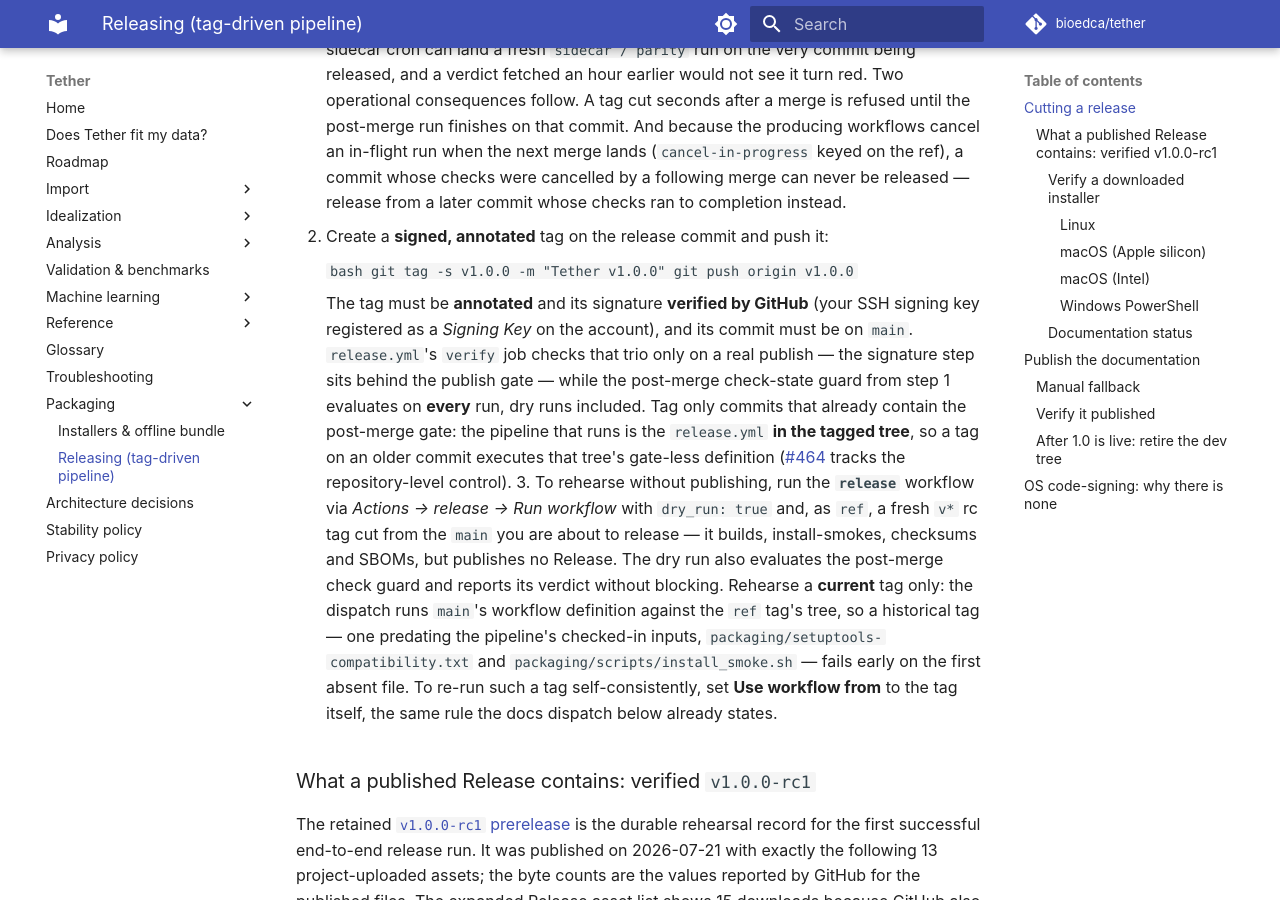
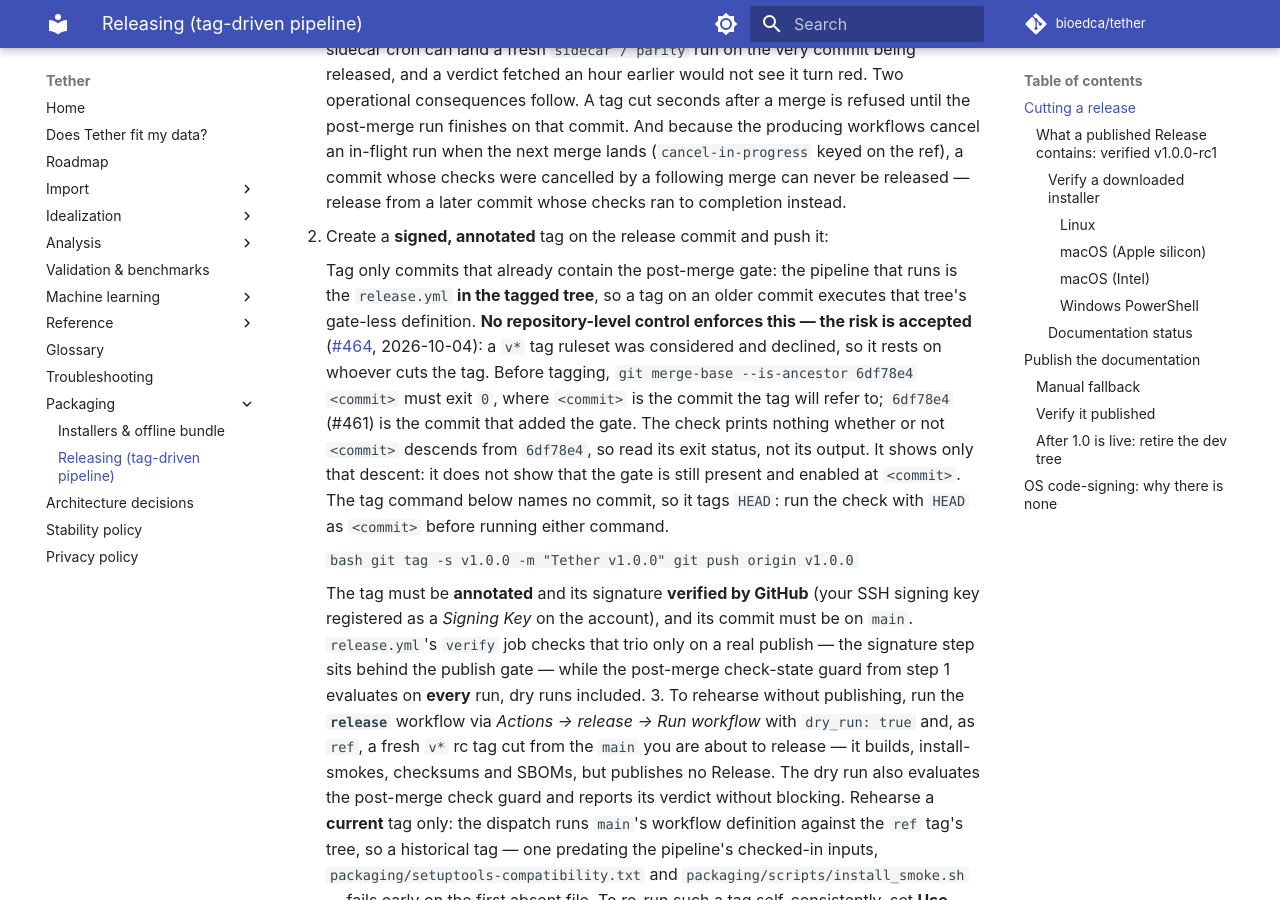
Before and after one commit to bioedca/tether, an MkDocs documentation site: the page built from docs/release.md, in a window 1280 px wide and 900 px high, scrolled down 1008 px. Built offline with MkDocs 1.6.1 and Material for MkDocs 9.7.7, drawn with Linux system fonts in a browser that asks for light colours; comment, search, counter and statistics services are not loaded; the version menu is left out.

Commit message:
docs(release): record the accepted pre-gate tag risk (#464) (#477)
* docs(release): record the accepted pre-gate tag risk (#464)

The maintainer accepted the risk rather than adding a v* tag ruleset
(2026-10-04). docs/release.md step 2 now says no repository-level
control enforces 'tag only commits that contain the post-merge gate',
and gives the check a release cutter runs instead:
git merge-base --is-ancestor 6df78e4 <commit> (6df78e4 is #461, which
added the gate) -- exit 0 on main, exit 1 on the gate's parent.

Refs #464

* docs(release): put the pre-gate check before the tag commands (#464)

Step 2 gave the ancestry check after the block that creates and pushes
the tag, so a cutter reading top to bottom pushed — and started the
gate-less pipeline — before reaching it. The condition, the risk
acceptance and the check now come before the commands. '<commit>' is
kept as the maintainer recorded it, defined as the commit the tag will
refer to and bound to HEAD for the command shown, and the page says to
read the exit status, since a failing check prints nothing.

* docs(release): say the ancestry check shows descent, not that the gate is present (#464)

CodeRabbit (review 5421767906, inline 4189804683) noted that
'git merge-base --is-ancestor 6df78e4 <commit>' also passes for a later
commit that removed or disabled the guard. The sentence said the check
prints nothing 'when <commit> lacks the gate', which implied it detects
that. It now says what the check shows and what it does not.

````diff
--- a/docs/release.md
+++ b/docs/release.md
@@ -46,6 +46,19 @@ release**, not the binaries, and it is unaffected by any of the above.
    whose checks ran to completion instead.
 2. Create a **signed, annotated** tag on the release commit and push it:
 
+    Tag only commits that already contain the post-merge gate: the pipeline that runs is
+    the `release.yml` **in the tagged tree**, so a tag on an older commit executes that
+    tree's gate-less definition. **No repository-level control enforces this — the risk is
+    accepted** ([#464](https://github.com/bioedca/tether/issues/464), 2026-10-04): a `v*`
+    tag ruleset was considered and declined, so it rests on whoever cuts the tag. Before
+    tagging, `git merge-base --is-ancestor 6df78e4 <commit>` must exit `0`, where
+    `<commit>` is the commit the tag will refer to; `6df78e4` (#461) is the commit that
+    added the gate. The check prints nothing whether or not `<commit>` descends from
+    `6df78e4`, so read its exit status, not its output. It shows only that descent: it does
+    not show that the gate is still present and enabled at `<commit>`. The tag command
+    below names no commit, so it tags `HEAD`: run the check with `HEAD` as `<commit>`
+    before running either command.
+
     ```bash
     git tag -s v1.0.0 -m "Tether v1.0.0"
     git push origin v1.0.0
@@ -55,11 +68,7 @@ release**, not the binaries, and it is unaffected by any of the above.
     signing key registered as a *Signing Key* on the account), and its commit must be on
     `main`. `release.yml`'s `verify` job checks that trio only on a real publish — the
     signature step sits behind the publish gate — while the post-merge check-state guard
-    from step 1 evaluates on **every** run, dry runs included. Tag only commits that
-    already contain the post-merge gate: the pipeline that runs is the `release.yml` **in
-    the tagged tree**, so a tag on an older commit executes that tree's gate-less
-    definition ([#464](https://github.com/bioedca/tether/issues/464) tracks the
-    repository-level control).
+    from step 1 evaluates on **every** run, dry runs included.
 3. To rehearse without publishing, run the **`release`** workflow via *Actions → release
    → Run workflow* with `dry_run: true` and, as `ref`, a fresh `v*` rc tag cut from the
    `main` you are about to release — it builds, install-smokes, checksums and SBOMs, but
````
